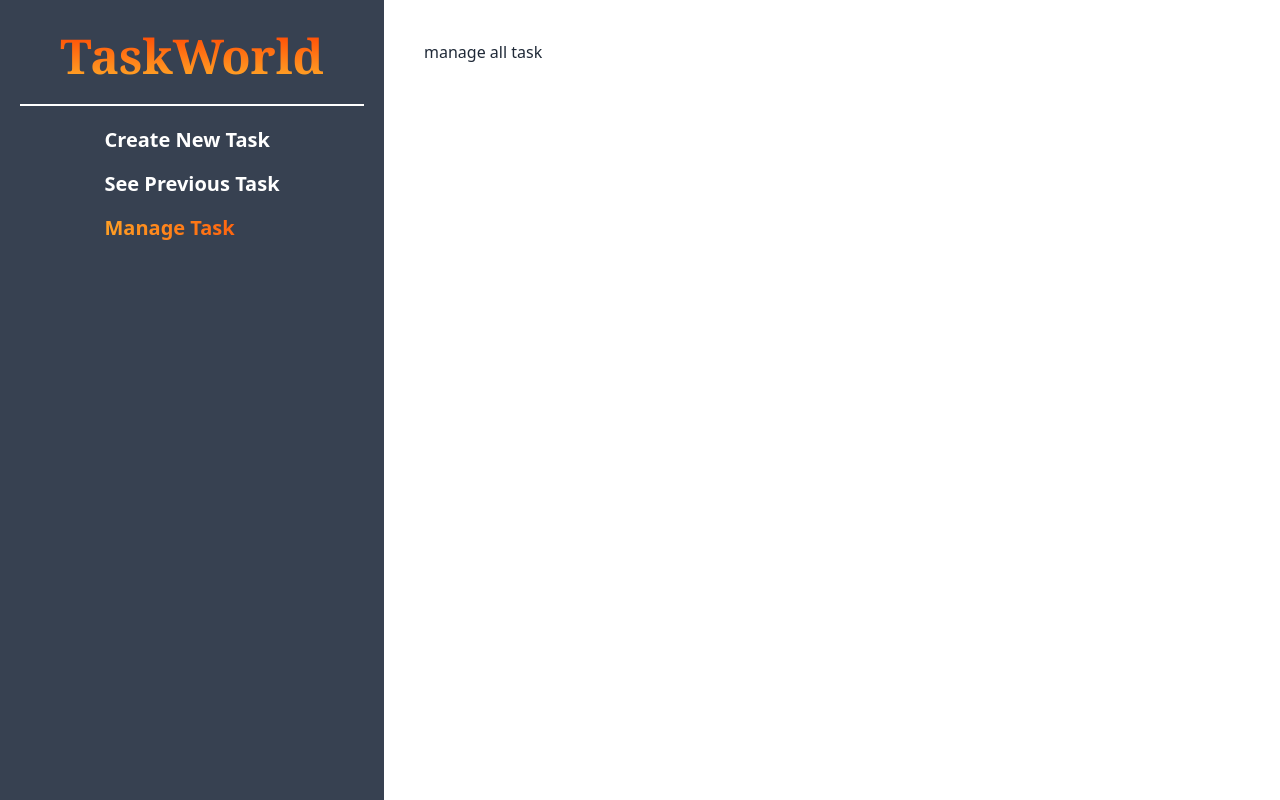
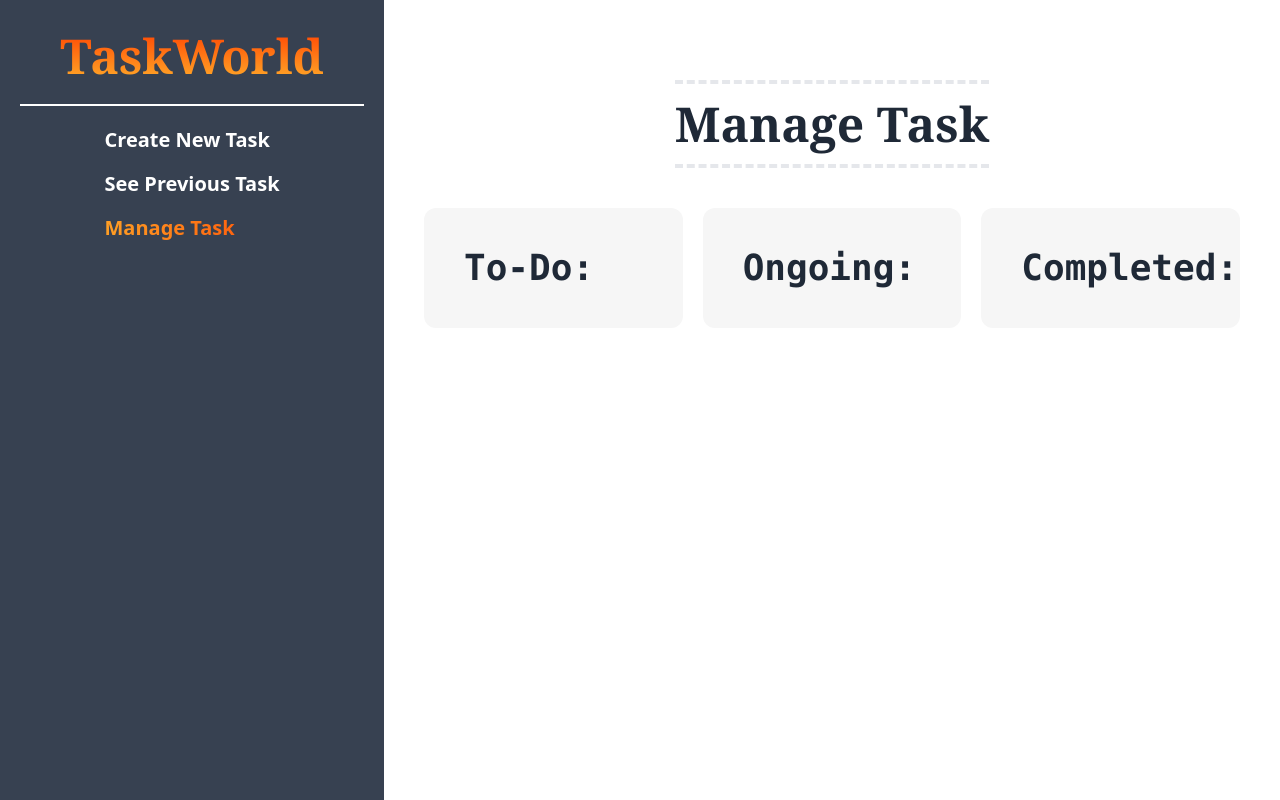
Before and after one commit to Md-Arman01/Task-Management-Platform-Client, a React (Vite) app: page /dashboard/manage_task in a window 1280 px wide. Built offline with nearby package versions, Linux system fonts and the light colour scheme; no server answers.

Commit message:
added manage task desing in dashboard

```diff
--- a/src/Pages/Dashboard/CreateTask.jsx
+++ b/src/Pages/Dashboard/CreateTask.jsx
@@ -35,7 +35,7 @@ const CreateTask = () => {
   return (
     <>
       <div>
-        <h1 className="text-center mb-10 md:my-10 text-3xl md:text-5xl font-semibold font-Rancho border-y-4 mx-auto border-dashed w-fit py-4">
+        <h1 className="text-center mb-10 md:my-10 text-3xl md:text-5xl font-semibold font-serif border-y-4 mx-auto border-dashed w-fit py-4">
           Create Task
         </h1>
       </div>
--- a/src/Pages/Dashboard/ManageTask.jsx
+++ b/src/Pages/Dashboard/ManageTask.jsx
@@ -1,11 +1,34 @@
+const ManageTask = () => {
+  return (
+    <div>
+      <div>
+        <h1 className="text-center mb-10 md:my-10 text-3xl md:text-5xl font-semibold font-serif border-y-4 mx-auto border-dashed w-fit py-4">
+          Manage Task
+        </h1>
+      </div>
+      <div className="grid grid-cols-1 md:grid-cols-2 lg:grid-cols-3 gap-5">
+        {/* to-do list */}
+        <div className="bg-[#F6F6F6] p-8 md:p-10 rounded-xl">
+          <div>
+            <h1 className="text-4xl font-mono font-bold">To-Do:</h1>
+          </div>
+        </div>
+        {/* ongoing list */}
+        <div className="bg-[#F6F6F6] p-8 md:p-10 rounded-xl">
+          <div>
+            <h1 className="text-4xl font-mono font-bold">Ongoing:</h1>
+          </div>
+        </div>
+        {/* Completed list */}
+        <div className="bg-[#F6F6F6] p-8 md:p-10 rounded-xl">
+          <div>
+            <h1 className="text-4xl font-mono font-bold">Completed:</h1>
+          </div>
+        </div>
+      </div>
 
-
-const ManageTask = () => {
-    return (
-        <div>
-            <h1>manage all task</h1>
-        </div>
-    );
+    </div>
+  );
 };
 
 export default ManageTask;
```
